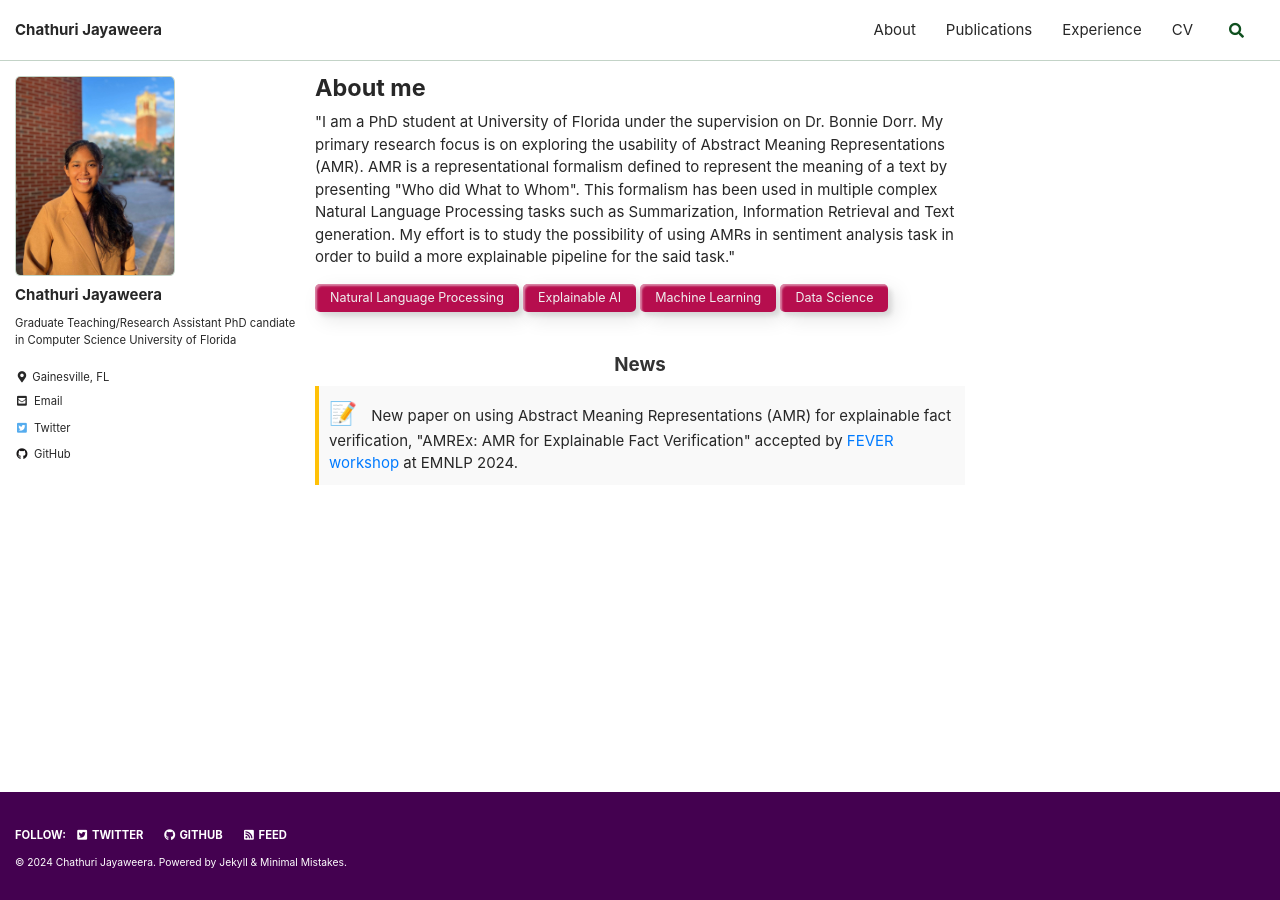
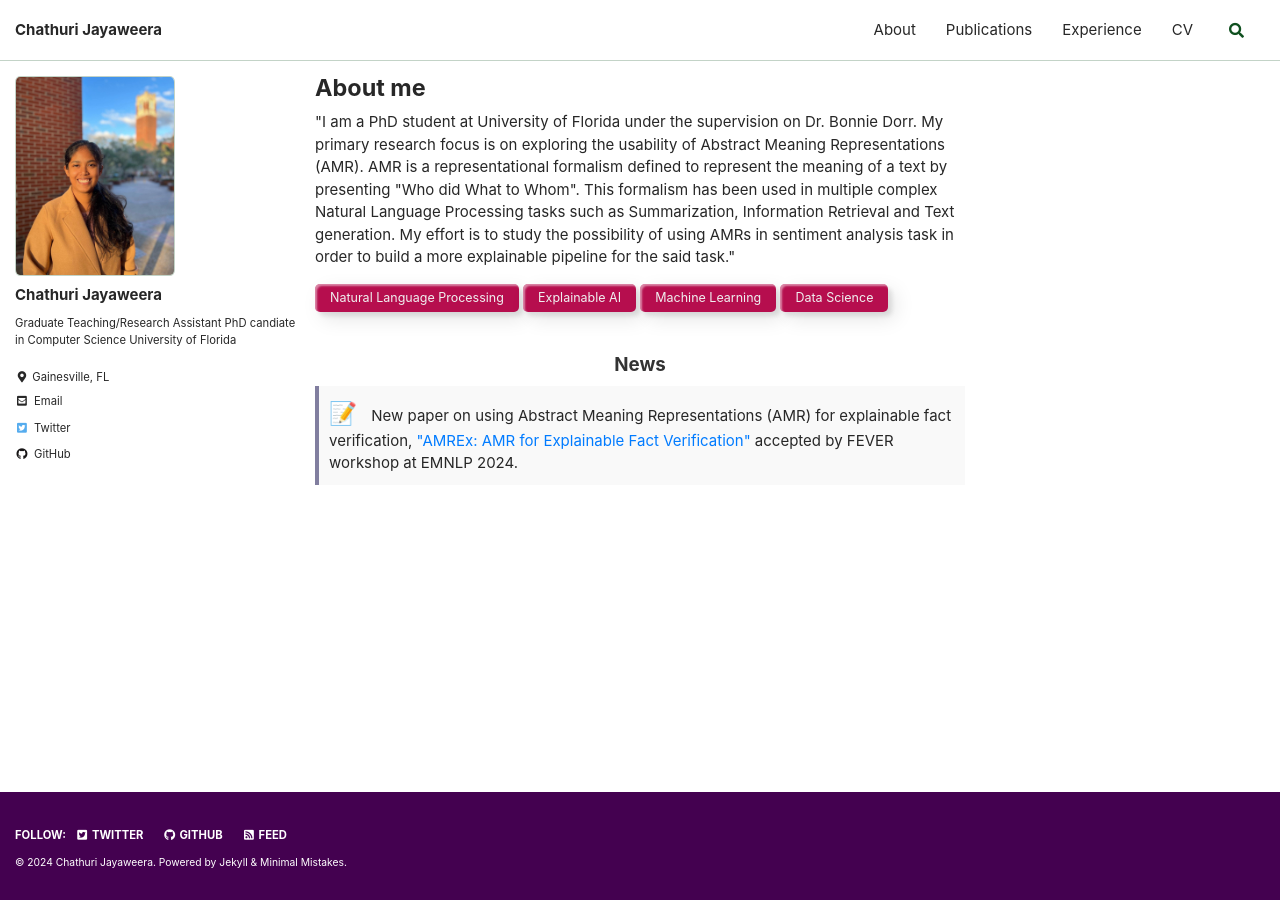
Before and after one commit to chestnutjay/chestnutjay.github.io, a Jekyll site: the page built from index.html, in a window 1280 px wide. Built offline with Jekyll 4.4.1, drawn with Linux system fonts in a browser that asks for light colours; cached includes are drawn as plain includes; the list of posts is cut into pages by our own code.

Commit message:
Updated the paper link and item color

```diff
--- a/index.html
+++ b/index.html
@@ -44,7 +44,7 @@ build a more explainable pipeline for the said task."
 
     <div class="news-item">
       <span class="emoji">📝</span>
-      New paper on using Abstract Meaning Representations (AMR) for explainable fact verification, "AMREx: AMR for Explainable Fact Verification" accepted by <a href="https://pioneercentre.dk/" target="_blank">FEVER workshop</a> at EMNLP 2024.
+      New paper on using Abstract Meaning Representations (AMR) for explainable fact verification, <a href="https://aclanthology.org/2024.fever-1.pdf#page=248" target="_blank">"AMREx: AMR for Explainable Fact Verification"</a> accepted by FEVER workshop at EMNLP 2024.
     </div>
 
   </div>
@@ -110,7 +110,7 @@ build a more explainable pipeline for the said task."
     .news-item {
       margin-bottom: 15px;
       padding: 10px;
-      border-left: 4px solid #ffc107; /* Highlight bar */
+      border-left: 4px solid #817E9F; /* Highlight bar */
       background-color: #f9f9f9;
     }
     .news-item .emoji {
```
